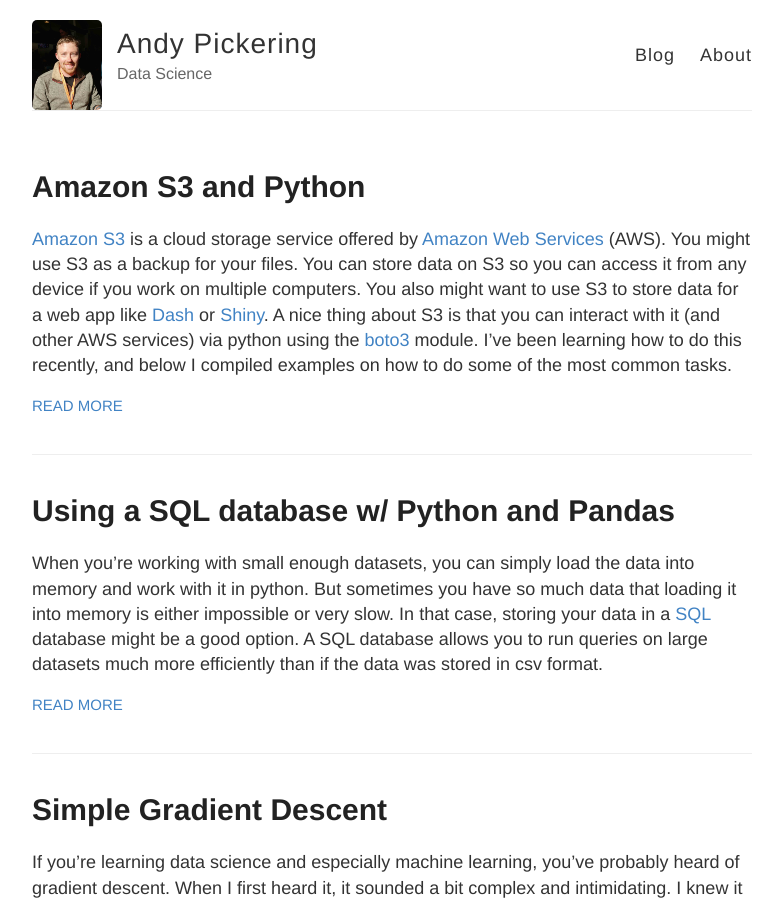
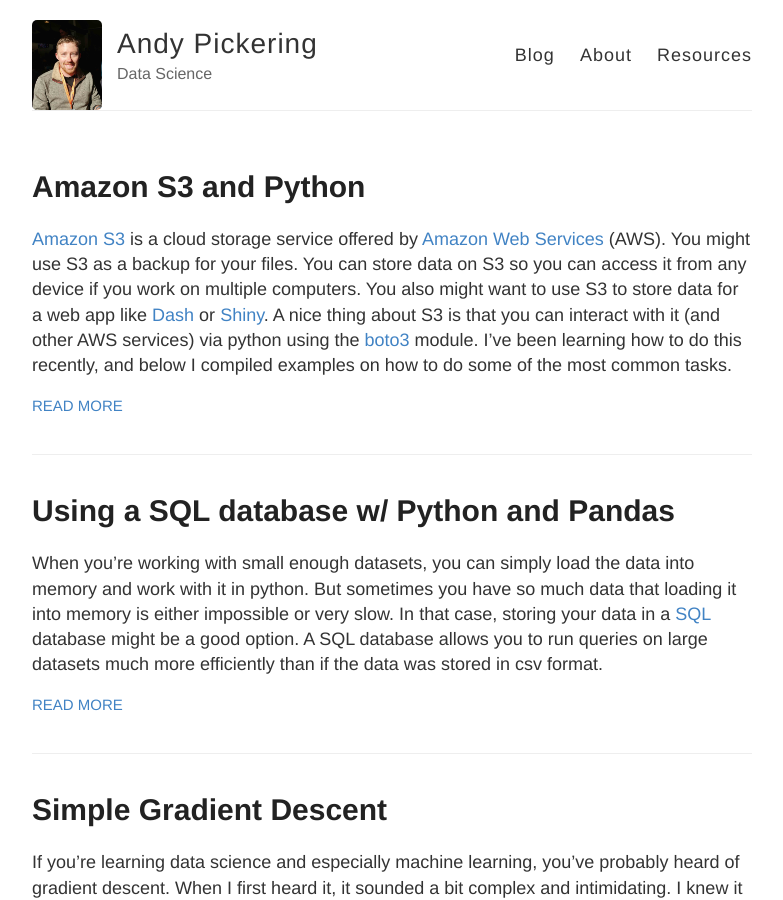
Before and after one commit to andypicke/andypicke.github.io, a Jekyll site: the page built from index.html, in a window 1280 px wide and 900 px high. Shown: the whole window, without its empty margins (248-1031 px from the left). Built offline with Jekyll 4.4.1, drawn with Linux system fonts in a browser that asks for light colours.

Commit message:
Update default.html

```diff
--- a/_layouts/default.html
+++ b/_layouts/default.html
@@ -29,6 +29,7 @@
           <nav>
             <a href="{{ site.baseurl }}/">Blog</a>
             <a href="{{ site.baseurl }}/about">About</a>
+            <a href="{{ site.baseurl }}/Resources">Resources</a>
           </nav>
         </header>
       </div>
```
